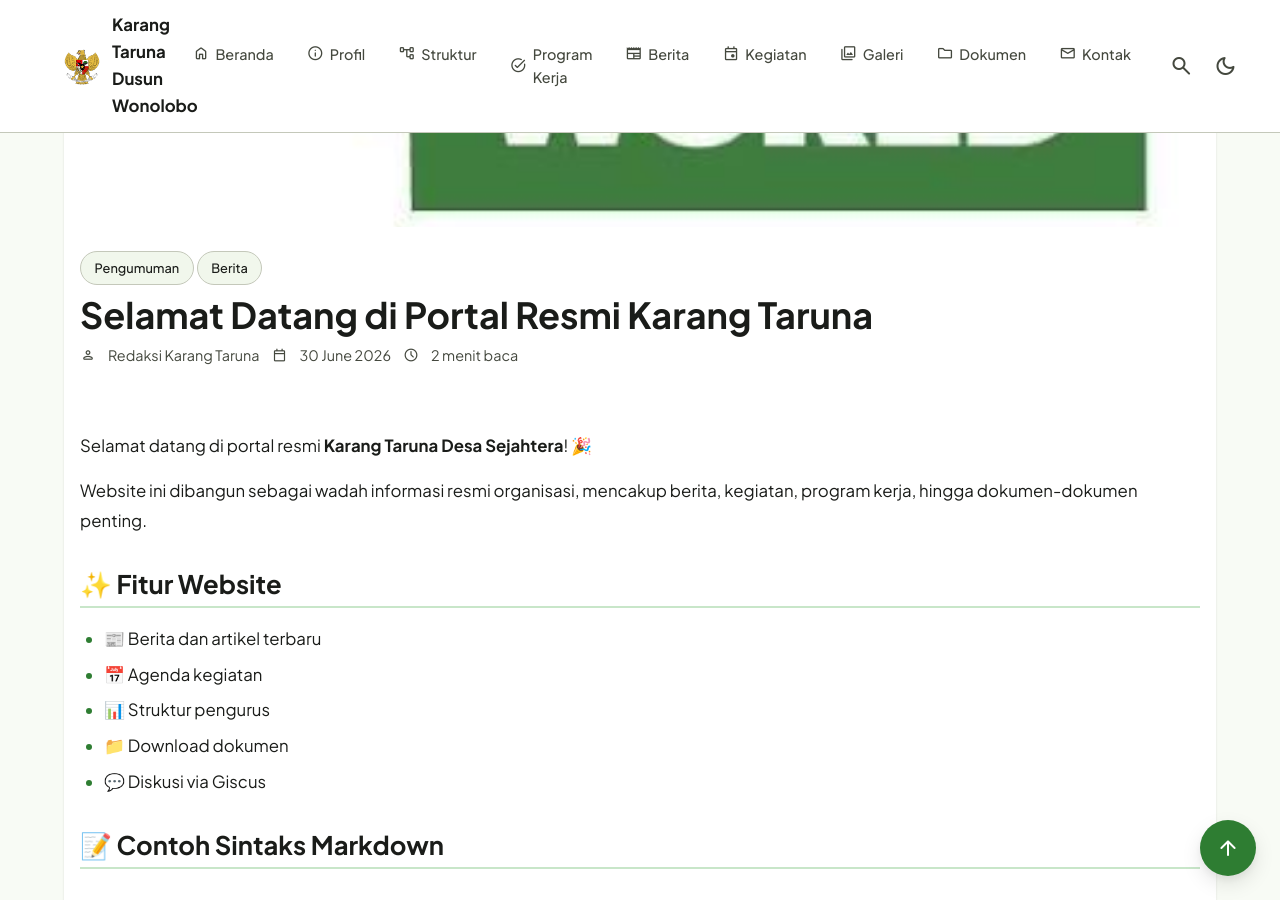
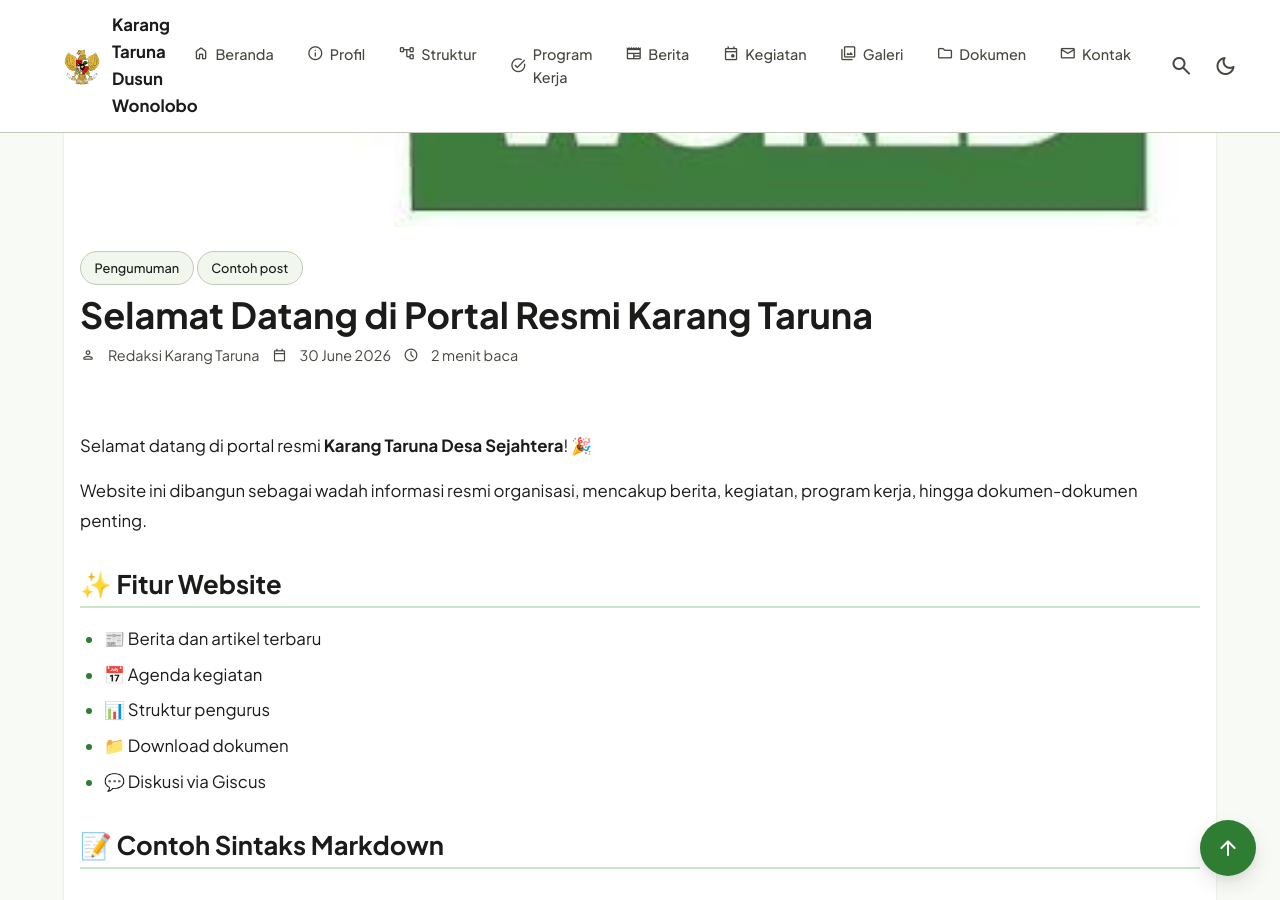
Before and after one commit to greenblog-dev/greenblog-dev.github.io, a Jekyll site: the page built from _posts/2026-06-30-selamat-datang.md, in a window 1280 px wide and 900 px high, scrolled down 469 px. Built offline with Jekyll 4.4.1, drawn with Linux system fonts in a browser that asks for light colours; comment, search, counter and statistics services are not loaded.

Commit message:
Update 2026-06-30-selamat-datang.md

```diff
--- a/_posts/2026-06-30-selamat-datang.md
+++ b/_posts/2026-06-30-selamat-datang.md
@@ -2,7 +2,7 @@
 layout: post
 title: "Selamat Datang di Portal Resmi Karang Taruna"
 date: 2026-06-30 08:00:00 +0700
-categories: [Pengumuman, Berita]
+categories: [Pengumuman, Contoh post]
 tags: [karang-taruna, pemuda, desa-sejahtera]
 image: /assets/img/posts/welcome.jpg
 description: "Portal resmi Karang Taruna Desa Sejahtera kini hadir untuk melayani informasi kegiatan, program kerja, dan berita pemuda."
```
